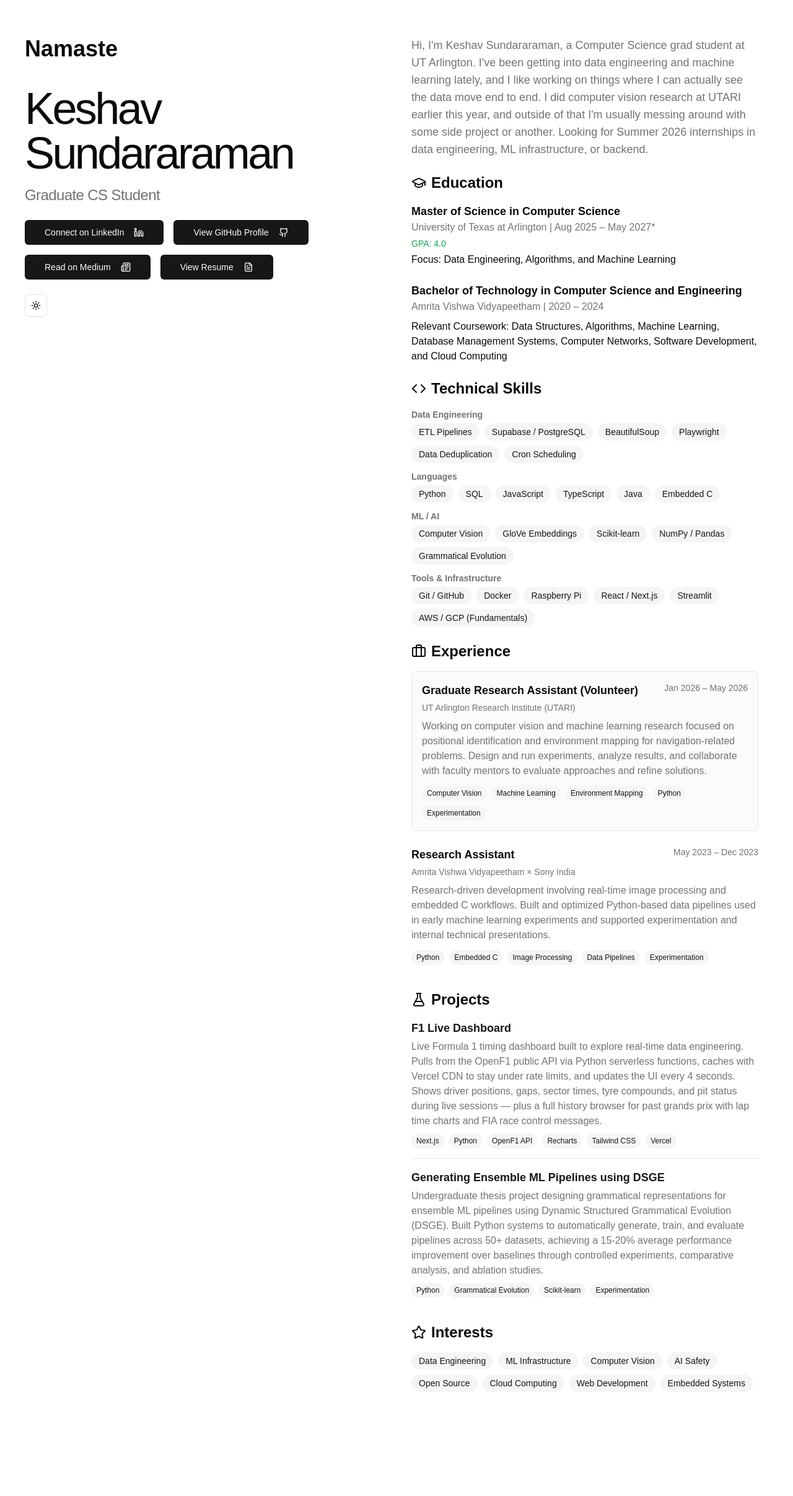
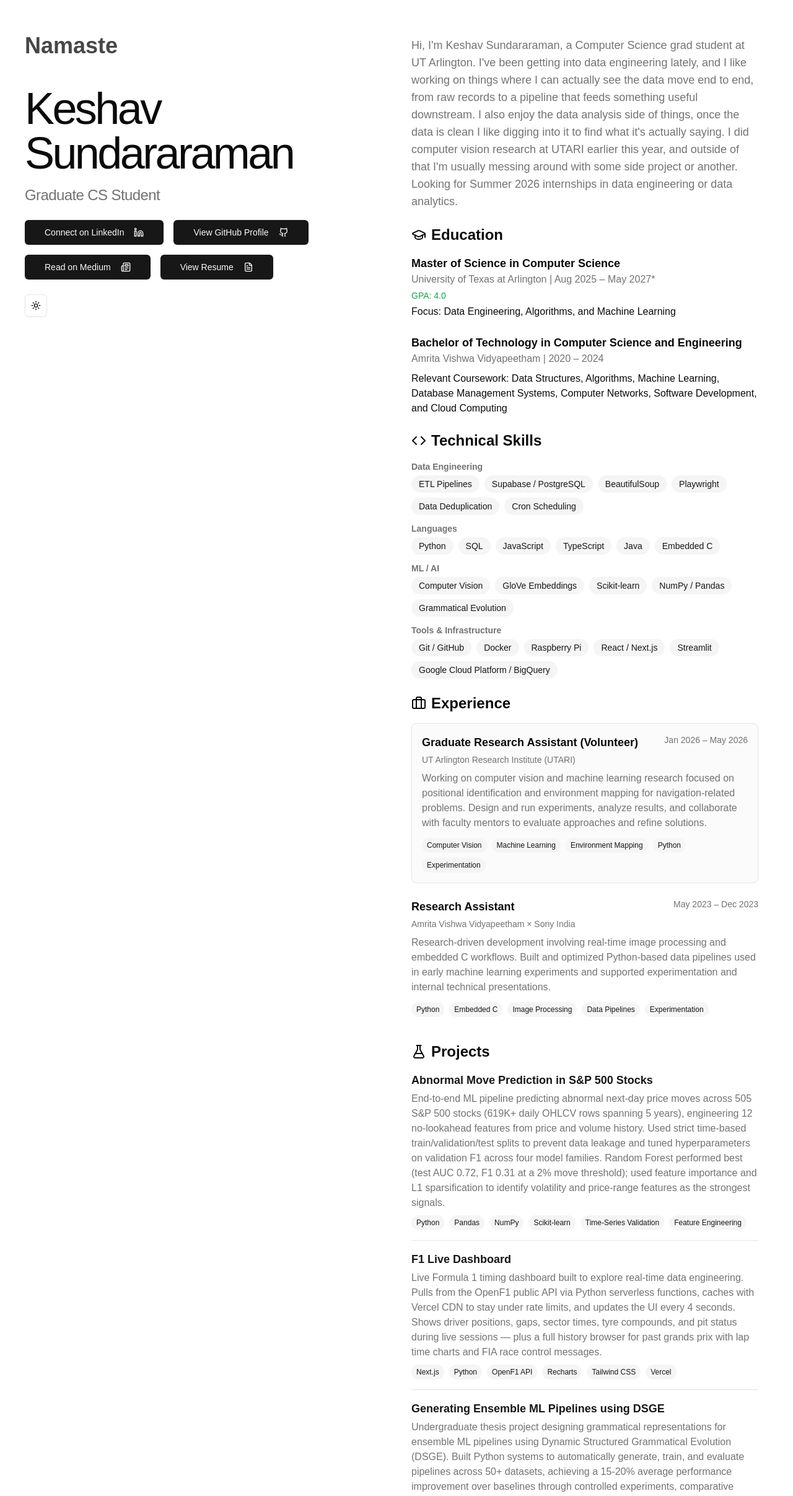
Before and after one commit to ikeshav42/portfolio, a Next.js app: page / in a window 1280 px wide. Shown: the part 141-2555 px from the top of the page at 62% size. Built offline with nearby package versions, Linux system fonts and the light colour scheme.

Commit message:
Added project and rewording

```diff
--- a/components/pfdeets.tsx
+++ b/components/pfdeets.tsx
@@ -9,11 +9,13 @@ const PortfolioDetails = () => {
       <section>
         <p className="mt-10 text-lg text-muted-foreground">
           Hi, I&apos;m Keshav Sundararaman, a Computer Science grad student at UT Arlington. I&apos;ve been
-          getting into data engineering and machine learning lately, and I like working on things
-          where I can actually see the data move end to end. I did computer vision research at
-          UTARI earlier this year, and outside of that I&apos;m usually messing around with some side
-          project or another. Looking for Summer 2026 internships in data engineering, ML
-          infrastructure, or backend.
+          getting into data engineering lately, and I like working on things where I can actually
+          see the data move end to end, from raw records to a pipeline that feeds something
+          useful downstream. I also enjoy the data analysis side of things, once the data is
+          clean I like digging into it to find what it&apos;s actually saying. I did computer
+          vision research at UTARI earlier this year, and outside of that I&apos;m usually messing
+          around with some side project or another. Looking for Summer 2026 internships in data
+          engineering or data analytics.
         </p>
       </section>
 
@@ -95,7 +97,7 @@ const PortfolioDetails = () => {
                 "Raspberry Pi",
                 "React / Next.js",
                 "Streamlit",
-                "AWS / GCP (Fundamentals)",
+                "Google Cloud Platform / BigQuery",
               ],
             },
           ].map(({ category, skills }) => (
@@ -197,6 +199,13 @@ const PortfolioDetails = () => {
         <div className="space-y-4">
           {[
             {
+              name: "Abnormal Move Prediction in S&P 500 Stocks",
+              description:
+                "End-to-end ML pipeline predicting abnormal next-day price moves across 505 S&P 500 stocks (619K+ daily OHLCV rows spanning 5 years), engineering 12 no-lookahead features from price and volume history. Used strict time-based train/validation/test splits to prevent data leakage and tuned hyperparameters on validation F1 across four model families. Random Forest performed best (test AUC 0.72, F1 0.31 at a 2% move threshold); used feature importance and L1 sparsification to identify volatility and price-range features as the strongest signals.",
+              technologies: ["Python", "Pandas", "NumPy", "Scikit-learn", "Time-Series Validation", "Feature Engineering"],
+              link: "https://github.com/ikeshav42",
+            },
+            {
               name: "F1 Live Dashboard",
               description:
                 "Live Formula 1 timing dashboard built to explore real-time data engineering. Pulls from the OpenF1 public API via Python serverless functions, caches with Vercel CDN to stay under rate limits, and updates the UI every 4 seconds. Shows driver positions, gaps, sector times, tyre compounds, and pit status during live sessions — plus a full history browser for past grands prix with lap time charts and FIA race control messages.",
@@ -247,6 +256,7 @@ const PortfolioDetails = () => {
         <div className="flex flex-wrap gap-2">
           {[
             "Data Engineering",
+            "Data Analysis",
             "ML Infrastructure",
             "Computer Vision",
             "AI Safety",
```
